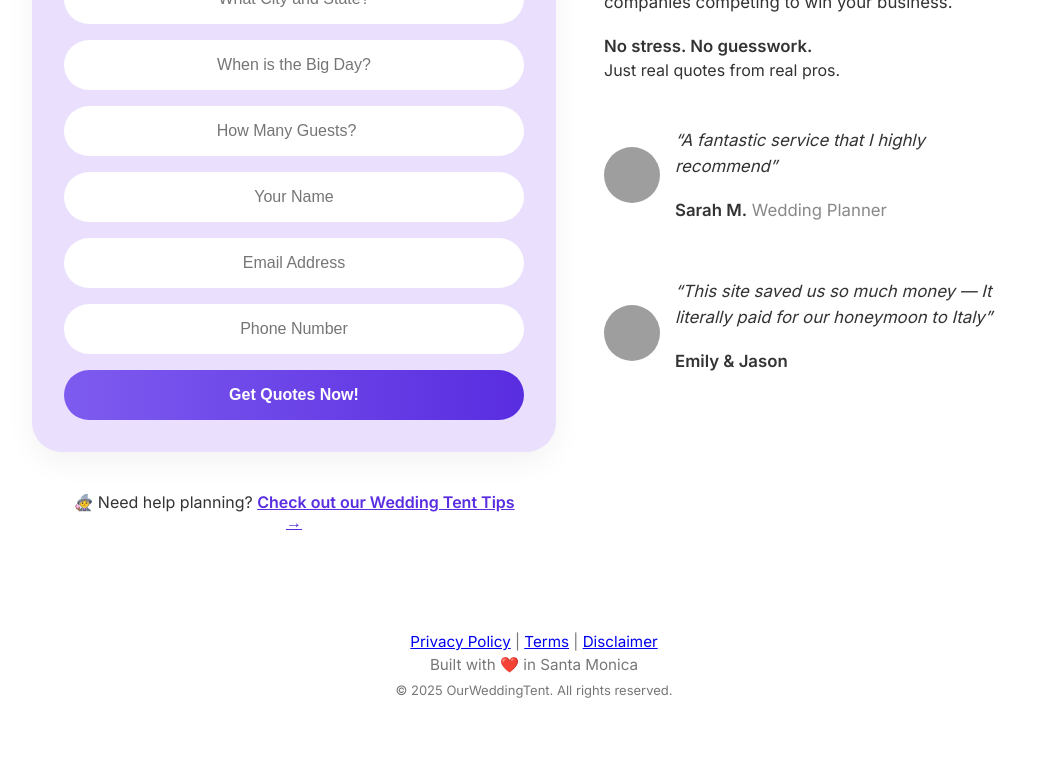
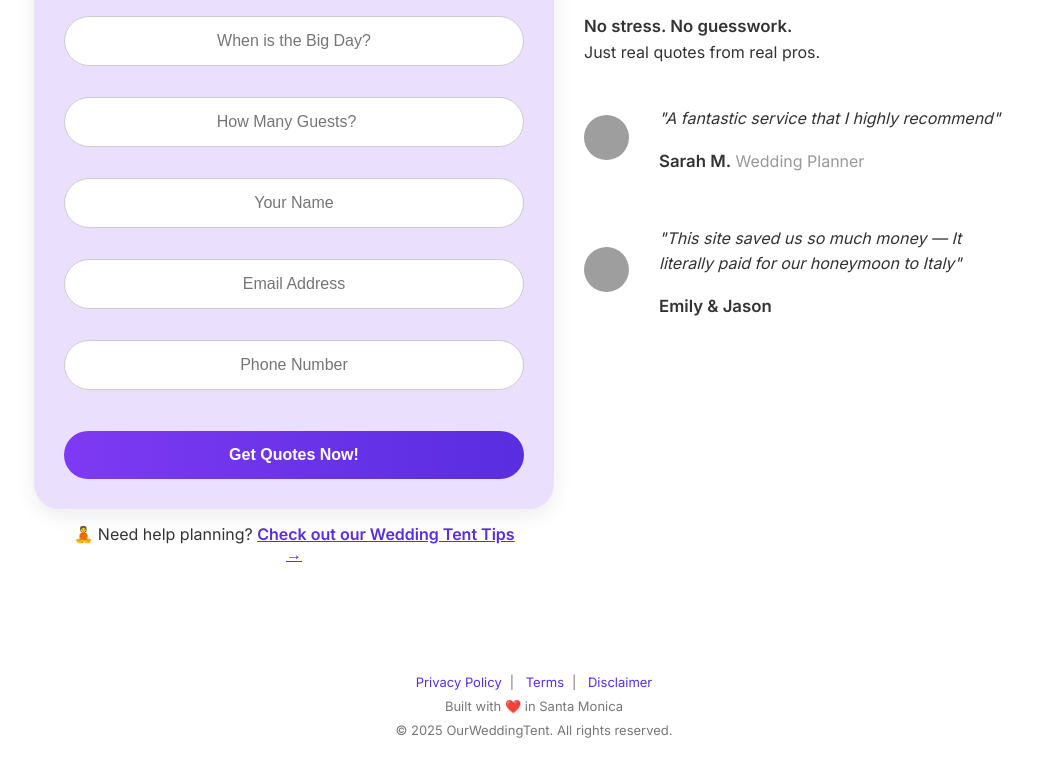
Before and after one commit to Cubeking93/ourweddingtent, a website: page index.html in a window 1280 px wide. Shown: the part 378-1146 px from the top of the page, without its empty margins (106-1159 px from the left). Before the commit the page ends 1076 px from the top, so only its background shows below. Drawn offline with Linux system fonts and the light colour scheme; grey boxes are pictures that could not be loaded.

Commit message:
Update index.html

```diff
--- a/index.html
+++ b/index.html
@@ -2,68 +2,153 @@
 <html lang="en">
 <head>
   <meta charset="utf-8"/>
-<meta content="width=device-width, initial-scale=1.0" name="viewport"/>
+  <meta name="viewport" content="width=device-width, initial-scale=1.0"/>
   <title>OurWeddingTent</title>
   <link href="styles.css" rel="stylesheet"/>
   <link href="https://fonts.googleapis.com/css2?family=Inter:wght@400;600&display=swap" rel="stylesheet"/>
   <link rel="icon" type="image/png" href="favicon.png"/>
+  <style>
+    body {
+      font-family: 'Inter', sans-serif;
+      background: #fff;
+      margin: 0;
+      padding: 0;
+    }
+    .container {
+      display: flex;
+      flex-wrap: wrap;
+      align-items: flex-start;
+      justify-content: center;
+      max-width: 1200px;
+      margin: 0 auto;
+      padding: 60px 20px;
+      gap: 60px;
+    }
+    .form-section, .text-section {
+      flex: 1 1 450px;
+    }
+    .logo {
+      display: block;
+      margin: 0 auto 20px auto;
+      max-width: 160px;
+    }
+    form {
+      background: #eadffd;
+      padding: 30px;
+      border-radius: 25px;
+      box-shadow: 0px 6px 20px rgba(0,0,0,0.08);
+    }
+    form input, form button {
+      width: 100%;
+      padding: 15px;
+      margin-top: 15px;
+      border-radius: 999px;
+      border: 1px solid #ccc;
+      font-size: 1rem;
+    }
+    form button {
+      background: linear-gradient(to right, #7e3af2, #592de0);
+      color: white;
+      border: none;
+      font-weight: 600;
+      margin-top: 25px;
+      cursor: pointer;
+    }
+    .text-section {
+      padding-top: 40px;
+    }
+    .text-section h2 {
+      font-size: 2rem;
+      margin-bottom: 20px;
+    }
+    .text-section p {
+      font-size: 1rem;
+      margin-bottom: 10px;
+      color: #333;
+    }
+    .text-section strong {
+      font-weight: 700;
+    }
+    .testimonial {
+      display: flex;
+      align-items: center;
+      margin-top: 25px;
+    }
+    .testimonial img {
+      width: 45px;
+      height: 45px;
+      border-radius: 50%;
+      margin-right: 15px;
+    }
+    footer {
+      text-align: center;
+      margin-top: 50px;
+      font-size: 13px;
+      color: #777;
+      padding-bottom: 30px;
+    }
+    footer a {
+      color: #592de0;
+      margin: 0 8px;
+      text-decoration: none;
+    }
+  </style>
 </head>
 <body>
   <div style="text-align: right; padding: 20px;">
     <a href="vendor.html" style="padding: 10px 20px; background: #eadffd; color: #592de0; font-weight: 600; text-decoration: none; border-radius: 999px; font-size: 0.95rem;">Tent Vendor? Apply Today!</a>
   </div>
-<div class="page-wrapper">
-  <div class="columns">
-    <div class="form-section" style="padding: 30px 20px;">
-      <img alt="Logo" class="logo" src="logo.png" style="max-width: 200px; width: 100%; margin: 0 auto 30px; display: block;"/>
+
+  <div class="container">
+    <div class="form-section">
+      <img alt="Logo" class="logo" src="logo.png"/>
       <form action="thank-you.html" data-netlify="true" method="POST" name="wedding-leads">
         <input name="form-name" type="hidden" value="wedding-leads"/>
-        <input name="wedding_location" placeholder="What City and State?" required="" type="text"/>
-        <input name="wedding_date" placeholder="When is the Big Day?" required="" type="text"/>
-        <input name="guest_count" placeholder="How Many Guests?" required="" type="number"/>
-        <input name="name" placeholder="Your Name" required="" type="text"/>
-        <input name="email" placeholder="Email Address" required="" type="email"/>
-        <input name="phone" placeholder="Phone Number" required="" type="tel"/>
+        <input name="wedding_location" placeholder="What City and State?" required type="text"/>
+        <input name="wedding_date" placeholder="When is the Big Day?" required type="text"/>
+        <input name="guest_count" placeholder="How Many Guests?" required type="number"/>
+        <input name="name" placeholder="Your Name" required type="text"/>
+        <input name="email" placeholder="Email Address" required type="email"/>
+        <input name="phone" placeholder="Phone Number" required type="tel"/>
         <button type="submit">Get Quotes Now!</button>
       </form>
-      <div style="text-align: center; margin-top: 40px;">
-        🧙‍♀️ Need help planning? <a href="tips.html" style="color: #592de0; font-weight: 600; text-decoration: underline;">Check out our Wedding Tent Tips →</a>
+      <div style="margin-top: 15px; text-align: center;">
+        🧘 Need help planning? <a href="tips.html" style="font-weight:600; color:#592de0;">Check out our Wedding Tent Tips →</a>
       </div>
     </div>
+
     <div class="text-section">
       <h2>Save $1,000s on your wedding tent—in just a few clicks</h2>
       <p>We connect you with pre-vetted, trusted tent companies competing to win your business.</p>
-      <strong>No stress. No guesswork.</strong><br/>
-      Just real quotes from real pros.
-      <div class="testimonial-block">
+      <p><strong>No stress. No guesswork.</strong><br/>Just real quotes from real pros.</p>
+
       <div class="testimonial">
-          <img alt="Planner Headshot" src="https://i.imgur.com/sdnqUUm.png"/>
+        <img src="https://i.imgur.com/sdnqUUm.png" alt="Planner Headshot"/>
         <div>
-            <p><em>“A fantastic service that I highly recommend”</em></p>
-            <p><strong>Sarah M.</strong> <span class="light">Wedding Planner</span></p>
+          <p style="font-style: italic;">"A fantastic service that I highly recommend"</p>
+          <p><strong>Sarah M.</strong> <span style="color:#999; font-weight:400;">Wedding Planner</span></p>
         </div>
       </div>
+
       <div class="testimonial">
-          <img alt="Couple" src="https://i.imgur.com/HgPNsWt.jpeg"/>
+        <img src="https://i.imgur.com/HgPNsWt.jpeg" alt="Couple"/>
         <div>
-            <p><em>“This site saved us so much money — It literally paid for our honeymoon to Italy”</em></p>
-            <p><strong>Emily &amp; Jason</strong></p>
-            <p style="margin-top: 30px;"></p>
+          <p style="font-style: italic;">"This site saved us so much money — It literally paid for our honeymoon to Italy"</p>
+          <p><strong>Emily & Jason</strong></p>
         </div>
       </div>
     </div>
-      <p style="margin-top: 30px;"></p>
   </div>
-  </div>
-</div>
-<footer style="text-align: center; margin-top: 40px;">
-  <div style="margin-bottom: 4px;">
-    <a href="privacy.html">Privacy Policy</a> |
-    <a href="terms.html">Terms</a> |
+
+  <footer>
+    <div>
+      <a href="privacy.html">Privacy Policy</a>|
+      <a href="terms.html">Terms</a>|
       <a href="disclaimer.html">Disclaimer</a>
     </div>
-  <div>Built with ❤️ in Santa Monica</div>
-  <div style="margin-top: 8px; font-size: 13px; color: #777;">© 2025 OurWeddingTent. All rights reserved.</div>
+    <div style="margin-top: 8px;">Built with ❤️ in Santa Monica</div>
+    <div style="margin-top: 8px;">&copy; 2025 OurWeddingTent. All rights reserved.</div>
   </footer>
+
 </body>
 </html>
```
Lines whose indentation alone changed are shown as unchanged.
